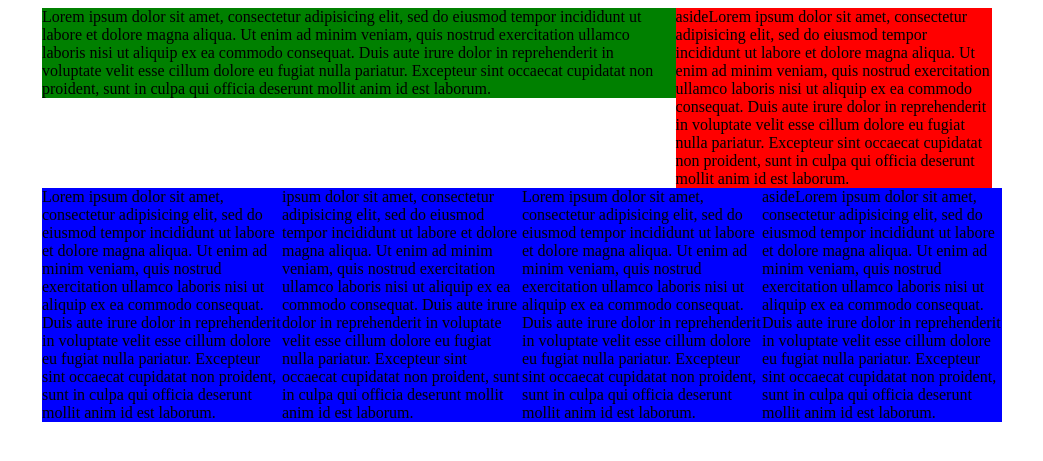
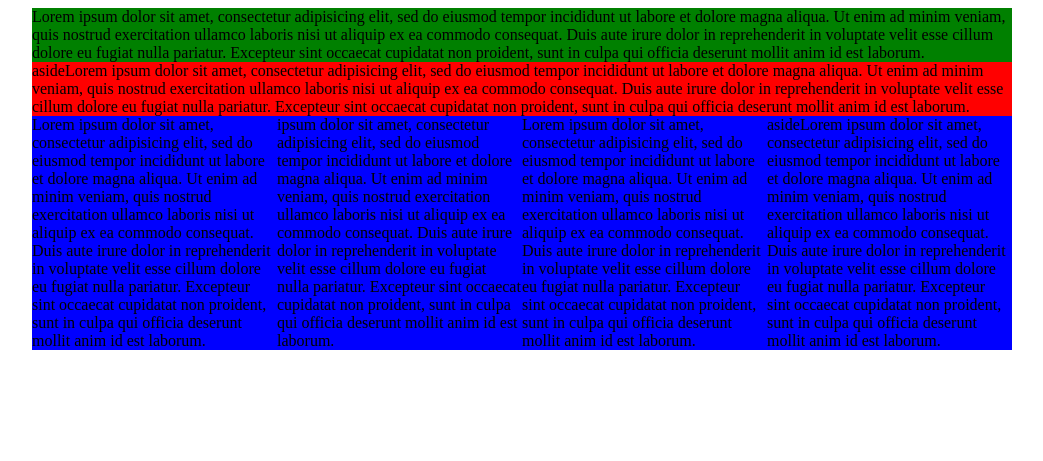
Before and after one commit to sibo2000/wmf-www, a PHP site: page /grid-test.html in a window 1280 px wide. Shown: the top 461 px of the page, without its empty margins (118-1161 px from the left). Run offline with PHP 8.4, Linux system fonts and the light colour scheme.

Commit message:
more responsive tests

```diff
--- a/css/layout-styles.css
+++ b/css/layout-styles.css
@@ -1,7 +1,7 @@
 
 
 .l-pagewrap {
-	width: 960px;
+	width: 320px;
 	margin: 0 auto;
 }
 
@@ -20,10 +20,8 @@
 	background: blue;
 }
 
-
-
 .l-column {
-	float: left;
+	width: 100%;
 }
 
 .l-span1 {
@@ -43,11 +41,23 @@
 }
 
 
+@media only screen and (min-width : 480px) {
+/* Styles */
+	.l-pagewrap {
+		width: 480px;
+		margin: 0 auto;
+	}
+	.l-1of4 {
+		width: 50%;
+		background: blue;
+	}
+	.l-column {
+		float: left;
+	}
+}
 
 
-
-
-@media only screen and (max-width : 980px) {
+@media only screen and (min-width : 760px) {
 /* Styles */
 	.l-pagewrap {
 		width: 760px;
@@ -55,14 +65,14 @@
 	}
 }
 
-@media only screen and (max-width : 760px) {
+@media only screen and (min-width : 980px) {
 /* Styles */
 	.l-pagewrap {
-		width: 600px;
+		width:980px;
 		margin: 0 auto;
 	}
 	.l-1of4 {
-		width: 50%;
+		width: 25%;
 		background: blue;
 	}
 }
```
